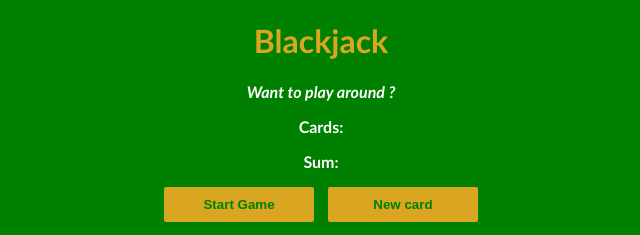
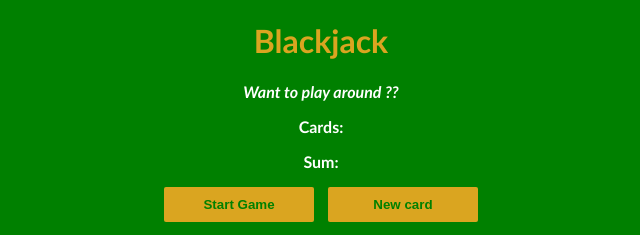
Before and after one commit to crvaibhav07/Blackjack, a plain HTML site: page index.html in a window 1280 px wide. Shown: the top 235 px of the page, 319-959 px from the left. Drawn offline with Linux system fonts and the light colour scheme.

Commit message:
added a ?

```diff
--- a/index.html
+++ b/index.html
@@ -4,7 +4,7 @@
 </head>
 <body>
     <h1>Blackjack</h1>
-    <p id="message-el">Want to play around ?</p>
+    <p id="message-el">Want to play around ??</p>
     <p id="cards-el">Cards: </p>
     <p id="sum-el">Sum: </p>
     <button id="startBtn" onclick="startGame()">Start Game</button>
```
